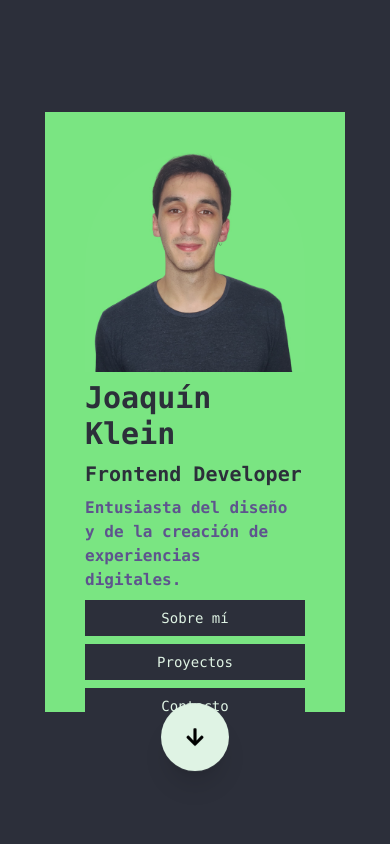
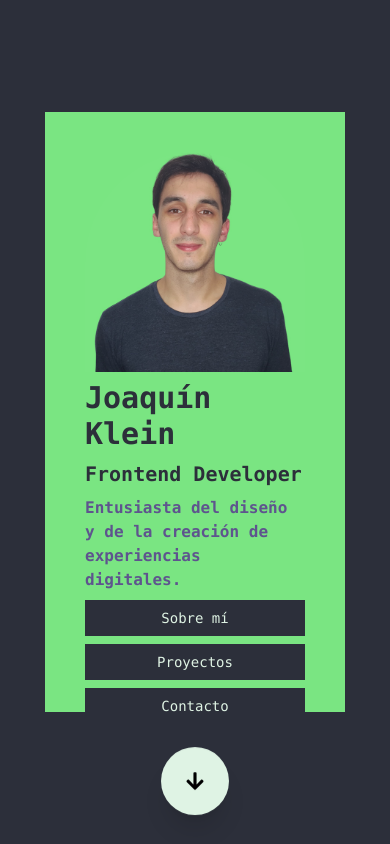
Before and after one commit to KJoaquinklein/Portfolio, a React (Vite) app: page / in a window 390 px wide. Shown: the top 844 px of the page. Built offline with nearby package versions, Linux system fonts and the light colour scheme.

Commit message:
correcciones 2

```diff
--- a/src/App.jsx
+++ b/src/App.jsx
@@ -108,7 +108,7 @@ function App() {
                 </div>
                 <a
                     href="#aboutMe"
-                    className="mv:p-6 md:p-4 xl:p-6 bg-white-0 rounded-full shadow-xl mb-14 animate-bounce"
+                    className="mv:p-6 md:p-4 xl:p-6 bg-white-0 rounded-full shadow-xl mv:mb-3 mv:mt-7 lg:mt-0 lg:mb-14 animate-bounce"
                 >
                     <FaArrowDown className="text-xl" />
                 </a>
```
